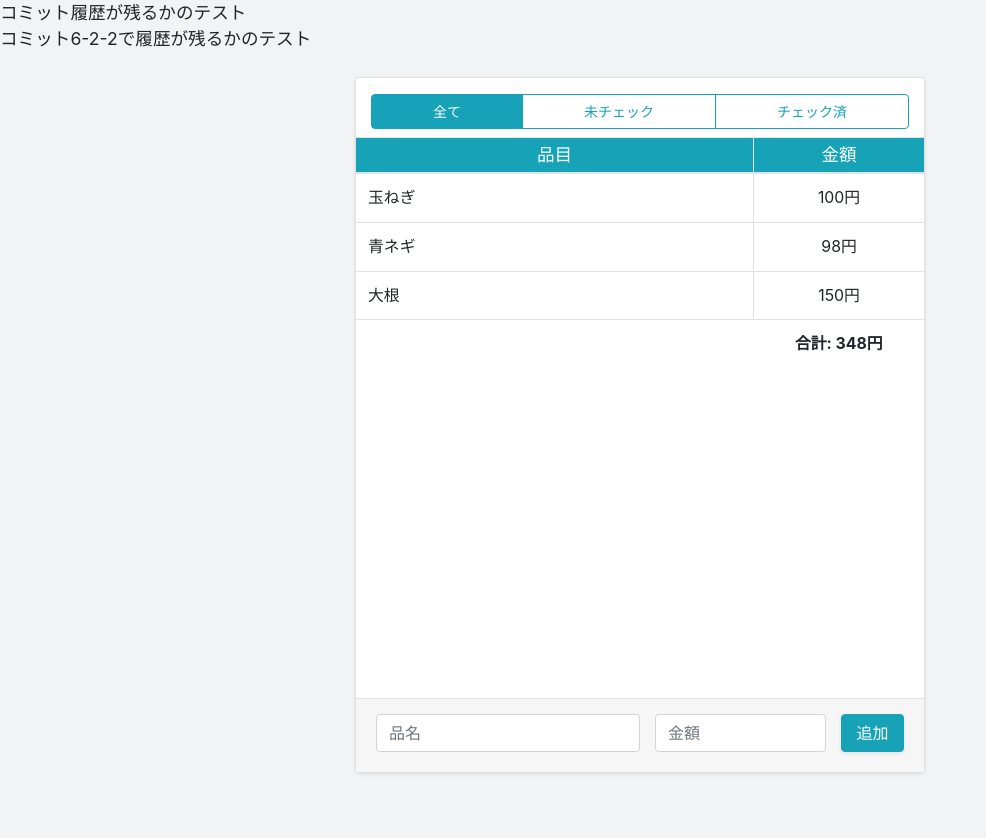
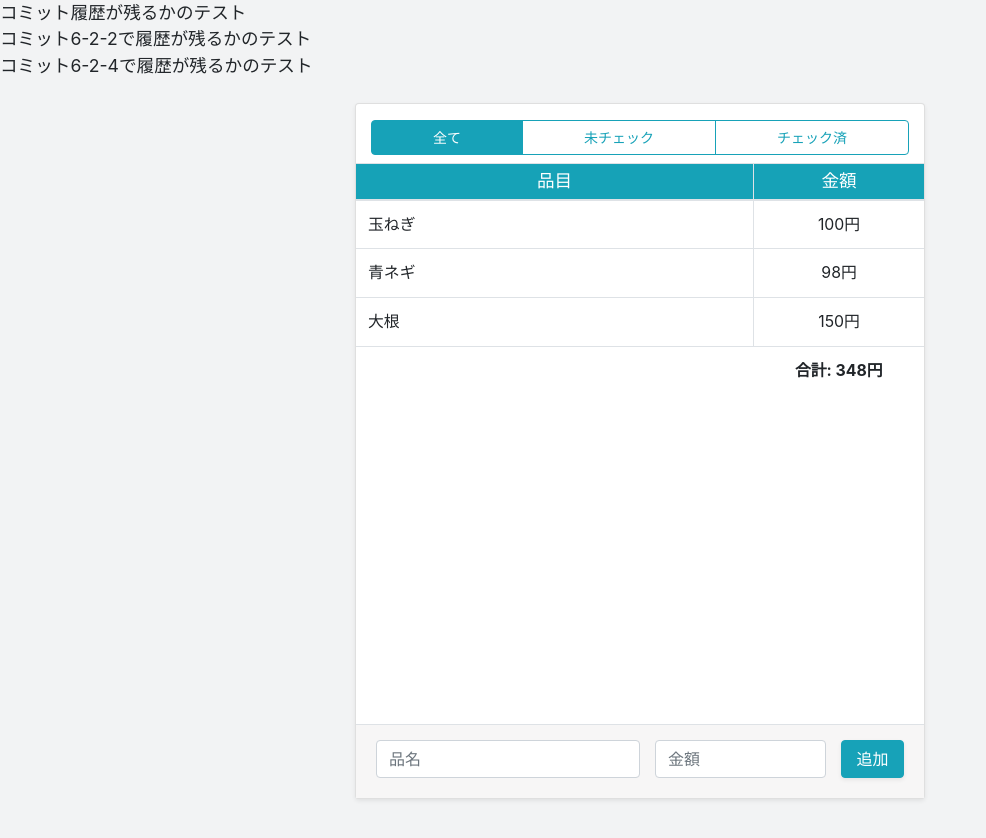
Before and after one commit to shingogit/okaimono-list, a plain HTML site: page okaimono.html in a window 1280 px wide. Shown: the whole page, without its empty margins (0-986 px from the left). Drawn offline with nearby package versions, Linux system fonts and the light colour scheme.

Commit message:
ミット6-2-4で履歴が残るかのテスト

```diff
--- a/okaimono.html
+++ b/okaimono.html
@@ -30,6 +30,7 @@
 <body>
   <div>コミット履歴が残るかのテスト</div>
   <div>コミット6-2-2で履歴が残るかのテスト</div>
+  <div>コミット6-2-4で履歴が残るかのテスト</div>
 
   <div id="app" class="container vh-100 pt-4">
     <div class="card shadow-sm h-100">
```
